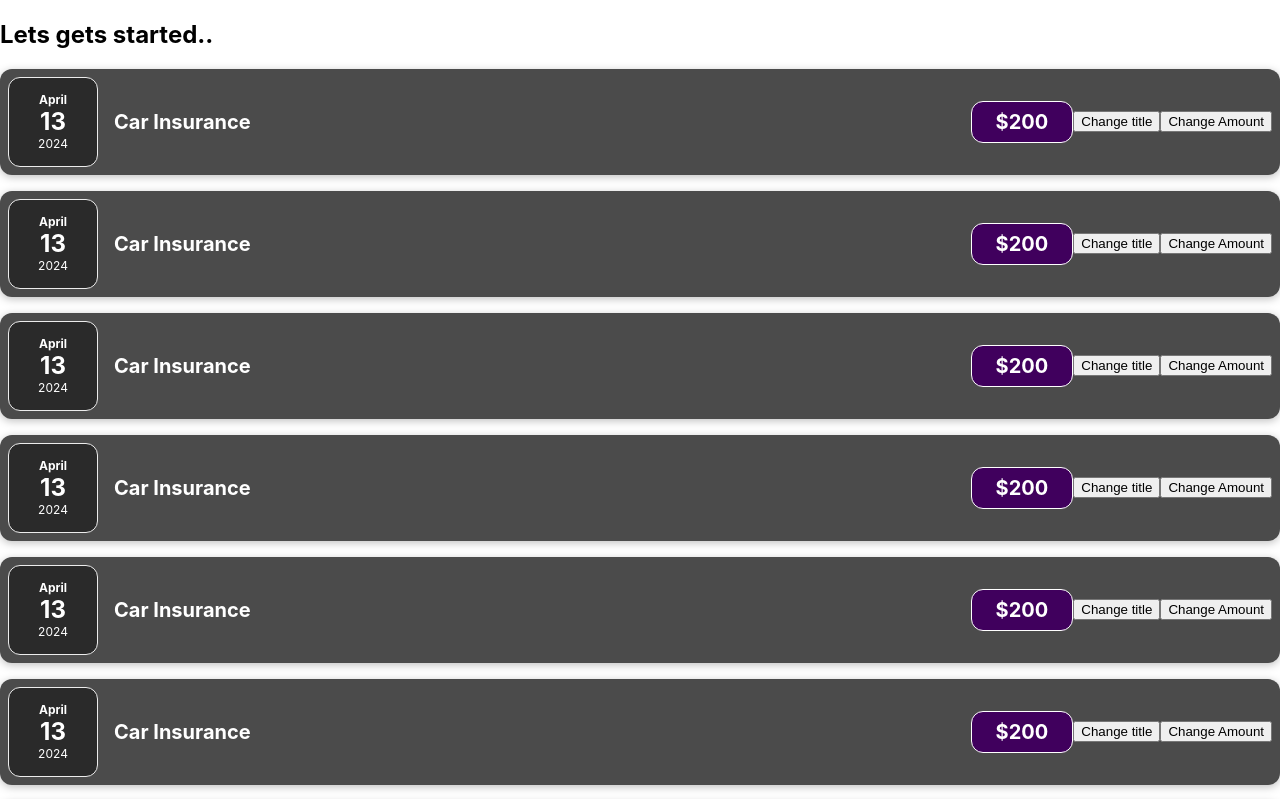
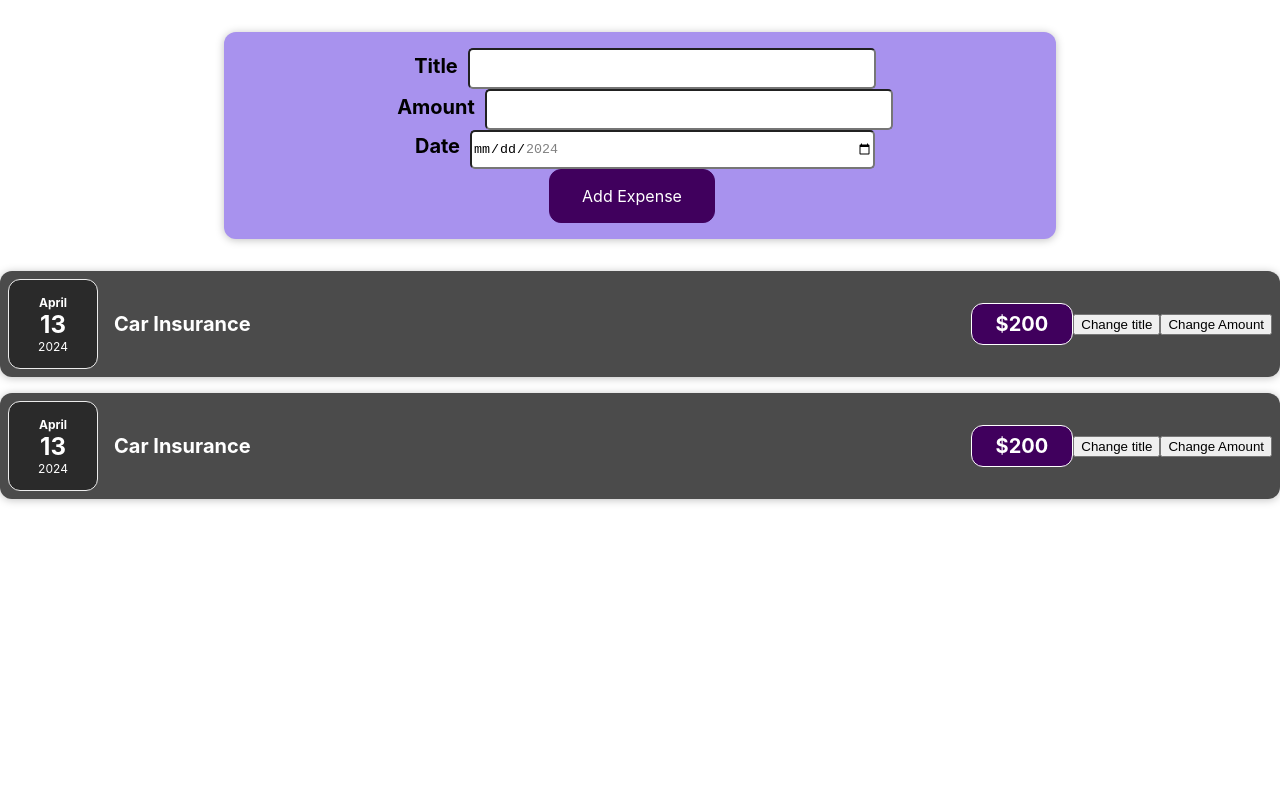
Before and after one commit to Chandan-MG/My-App, a React (Create React App) app: page / in a window 1280 px wide. Shown: the top 799 px of the page. Built offline with nearby package versions, Linux system fonts and the light colour scheme.

Commit message:
creating first component

```diff
--- a/src/App.js
+++ b/src/App.js
@@ -1,22 +1,17 @@
 
 import ExpenseItem from './Components/Expenses/ExpenseItem.js';
+import NewExpense from './Components/NewExpense/NewExpense.js';
 
 
 //using arrow functions
 const App = () => {
   const expences = [
     { title: "Car Insurance",amount: 200, date: new Date(2024,3,13)},
-    { title: "Car Insurance",amount: 200, date: new Date(2024,3,13)},
-    { title: "Car Insurance",amount: 200, date: new Date(2024,3,13)},
-    { title: "Car Insurance",amount: 200, date: new Date(2024,3,13)},
-    { title: "Car Insurance",amount: 200, date: new Date(2024,3,13)},
-    { title: "Car Insurance",amount: 200, date: new Date(2024,3,13)},
-    { title: "Car Insurance",amount: 100, date: new Date(2024,3,13)},
     { title: "Car Insurance",amount: 200, date: new Date(2024,3,13)}
   ]
   return (
     <div>
-        <h2>Lets gets started..</h2>
+        <NewExpense />
         {
           expences.map((expence,index)=>(
             <ExpenseItem
--- a/src/Components/Expenses/ExpenseItem.js
+++ b/src/Components/Expenses/ExpenseItem.js
@@ -1,6 +1,7 @@
 import ExpenseDate from "./ExpenseDate";
 import './ExpenseItem.css';
 import React, {useState} from "react";
+import Card from "../UI/Card";
 
 function ExpenseItem(props){
 
@@ -16,7 +17,7 @@ function ExpenseItem(props){
         setAmount(100)
     }
     return (
-        <div className="expense-item">
+        <Card className="expense-item">
             <ExpenseDate date={props.date} />
             {/* <div><h3>Expense items</h3></div> */}
             <div className="expense-item_description">
@@ -27,7 +28,7 @@ function ExpenseItem(props){
             {/* <button onClick={ () => {console.log("Title changed...")}}>Change title</button> */}
             <button onClick={ clickHandler }>Change title</button>
             <button onClick={ changeAmount }>Change Amount</button>
-        </div>
+        </Card>
     )
 
 }
--- /dev/null
+++ b/src/Components/NewExpense/ExpenseForm.css
@@ -0,0 +1,49 @@
+.new-expense {
+    background-color: #a892ee;
+    padding: 1rem;
+    margin: 2rem auto;
+    width: 50rem;
+    max-width: 95%;
+    border-radius: 12px;
+    text-align: center;
+    box-shadow: 0 1px 8px rgba(0, 0, 0, 0.25);
+  }
+
+  .new-expense button {
+    font: inherit;
+    cursor: pointer;
+    padding: 1rem 2rem;
+    border: 1px solid #40005d;
+    background-color: #40005d;
+    color: white;
+    border-radius: 12px;
+    margin-right: 1rem;
+  }
+
+  .new-expense button:hover,
+  .new-expense button:active {
+    background-color: #510674;
+    border-color: #510674;
+  }
+
+  .new-expense button.alternative {
+    color: #220131;
+    border-color: transparent;
+    background-color: transparent;
+  }
+
+  .new-expense button.alternative:hover,
+  .new-expense button.alternative:active {
+    background-color: #ddb3f8;
+  }
+
+  label{
+    font-weight: bold;
+    font-size: 20px;
+    margin: 10px;;
+  }
+  input{
+    width: 50%;
+    height: 35px;
+    border-radius: 5px;
+  }
--- /dev/null
+++ b/src/Components/NewExpense/ExpenseForm.js
@@ -0,0 +1,29 @@
+import React from "react";
+import './ExpenseForm.css';
+
+function ExpenseForm(){
+    const titleChangedHandler = (event) =>{
+        console.log(event.target.value);
+    }
+    return <form>
+        <div className="new-expense_controls">
+            <div className="new-expense_control">
+                <label>Title</label>
+                <input type="text" onChange={titleChangedHandler} />
+            </div>
+            <div>
+                <label>Amount</label>
+                <input type="number" min= "0.01" step= "0.01" />
+            </div>
+            <div>
+                <label>Date</label>
+                <input type="date" min= "2024-02-24" max= "2024-12-31" />
+            </div>
+        </div>
+        <div>
+            <button type="submit">Add Expense</button>
+        </div>
+    </form>
+}
+
+export default ExpenseForm;
--- /dev/null
+++ b/src/Components/NewExpense/NewExpense.css
@@ -0,0 +1,38 @@
+.new-expense {
+    background-color: #a892ee;
+    padding: 1rem;
+    margin: 2rem auto;
+    width: 50rem;
+    max-width: 95%;
+    border-radius: 12px;
+    text-align: center;
+    box-shadow: 0 1px 8px rgba(0, 0, 0, 0.25);
+  }
+
+  .new-expense button {
+    font: inherit;
+    cursor: pointer;
+    padding: 1rem 2rem;
+    border: 1px solid #40005d;
+    background-color: #40005d;
+    color: white;
+    border-radius: 12px;
+    margin-right: 1rem;
+  }
+
+  .new-expense button:hover,
+  .new-expense button:active {
+    background-color: #510674;
+    border-color: #510674;
+  }
+
+  .new-expense button.alternative {
+    color: #220131;
+    border-color: transparent;
+    background-color: transparent;
+  }
+
+  .new-expense button.alternative:hover,
+  .new-expense button.alternative:active {
+    background-color: #ddb3f8;
+  }
--- /dev/null
+++ b/src/Components/NewExpense/NewExpense.js
@@ -0,0 +1,13 @@
+import React from "react";
+import './NewExpense.css';
+import ExpenseForm from "./ExpenseForm";
+
+function NewExpense(){
+    return(
+        <div className="new-expense">
+            <ExpenseForm />
+        </div>
+    )
+}
+
+export default NewExpense;
--- /dev/null
+++ b/src/Components/UI/Card.css
@@ -0,0 +1,4 @@
+.card {
+    border-radius: 12px;
+    box-shadow: 0 1px 8px rgba(0, 0, 0, 0.25);
+}
--- /dev/null
+++ b/src/Components/UI/Card.js
@@ -0,0 +1,11 @@
+import React from 'react';
+
+import './Card.css';
+
+const Card = (props) => {
+  const classes = 'card ' + props.className;
+
+  return <div className={classes}>{props.children}</div>;
+};
+
+export default Card;
```
Also changed, not shown: src/Components/Expenses/Expenses.css (added, +7 -0 lines), src/Components/Expenses/Expenses.js (added, +35 -0 lines).
